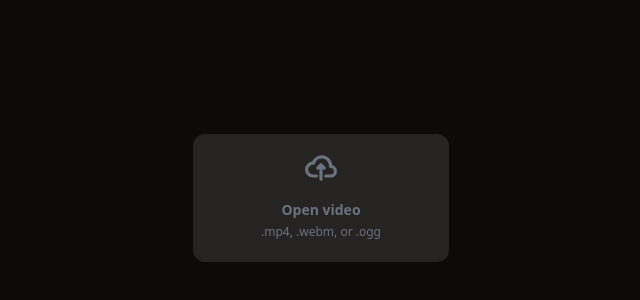
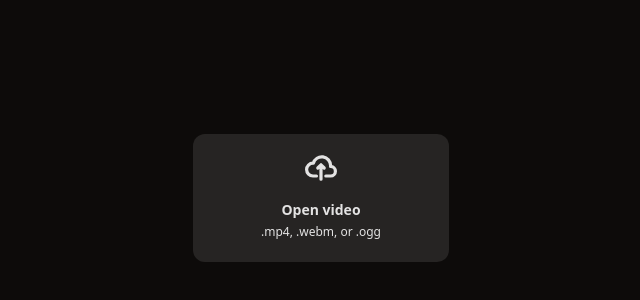
Before and after one commit to gaievskyi/video-player, a React (Vite) app: page / in a window 1280 px wide. Shown: the part 202-502 px from the top of the page, without its empty margins (319-959 px from the left). Built offline with nearby package versions, Linux system fonts and the light colour scheme; what use-context-selector would draw is missing.

Commit message:
📝 (video-upload-input.tsx): remove unnecessary text color classes to simplify styling and improve readability

```diff
--- a/src/components/video-upload-input.tsx
+++ b/src/components/video-upload-input.tsx
@@ -10,7 +10,7 @@ export const VideoUploadInput = ({ onChange }: VideoUploadInputProps) => {
     >
       <div className="flex flex-col items-center justify-center pb-6 pt-5">
         <svg
-          className="mb-4 h-8 w-8 text-gray-500 dark:text-gray-400"
+          className="mb-4 h-8 w-8"
           aria-hidden="true"
           xmlns="http://www.w3.org/2000/svg"
           fill="none"
@@ -24,12 +24,8 @@ export const VideoUploadInput = ({ onChange }: VideoUploadInputProps) => {
             d="M13 13h3a3 3 0 0 0 0-6h-.025A5.56 5.56 0 0 0 16 6.5 5.5 5.5 0 0 0 5.207 5.021C5.137 5.017 5.071 5 5 5a4 4 0 0 0 0 8h2.167M10 15V6m0 0L8 8m2-2 2 2"
           />
         </svg>
-        <p className="mb-1 text-sm font-bold text-gray-500 dark:text-gray-400">
-          Open video
-        </p>
-        <p className="text-xs text-gray-500 dark:text-gray-400">
-          .mp4, .webm, or .ogg
-        </p>
+        <p className="mb-1 text-sm font-bold">Open video</p>
+        <p className="text-xs">.mp4, .webm, or .ogg</p>
       </div>
       <input
         id="dropzone-file"
```
